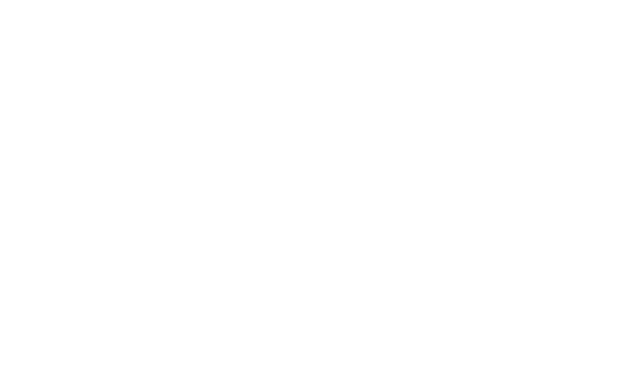
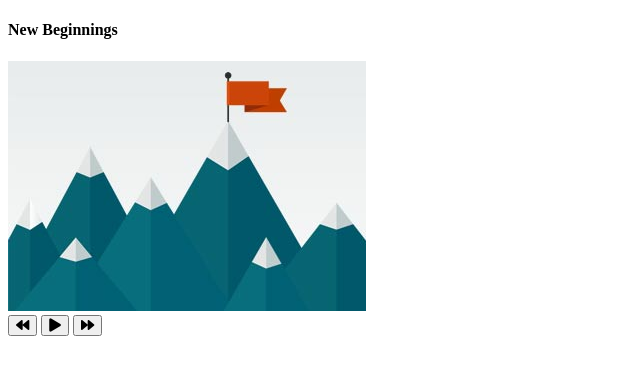
Before and after one commit to SSavani/vanillaJS-projects, a plain HTML site: page music-player/index.html in a window 1280 px wide. Shown: the whole page, without its empty margins (0-640 px from the left). Drawn offline with Linux system fonts and the light colour scheme.

Commit message:
Add basic layout

```diff
--- a/music-player/index.html
+++ b/music-player/index.html
@@ -11,7 +11,32 @@
 </head>
 
 <body>
+   <div class="music-container">
+      <div class="music-info">
+         <h4 id="title">New Beginnings</h4>
+         <div class="progress-container">
+            <div class="progress"></div>
+         </div>
+      </div>
 
+      <audio src="music/anewbeginning.mp3" id="audio"></audio>
+
+      <div class="img-container">
+         <img src="images/anewbeginning.jpg" alt="music-cover" id="cover" />
+      </div>
+
+      <div class="navigation">
+         <button id="prev" class="action-btn">
+            <i class="fas fa-backward"></i>
+         </button>
+         <button id="play" class="action-btn action-btn-big">
+            <i class="fas fa-play"></i>
+         </button>
+         <button id="next" class="action-btn">
+            <i class="fas fa-forward"></i>
+         </button>
+      </div>
+   </div>
    <script src="script.js"></script>
 </body>
 
```
